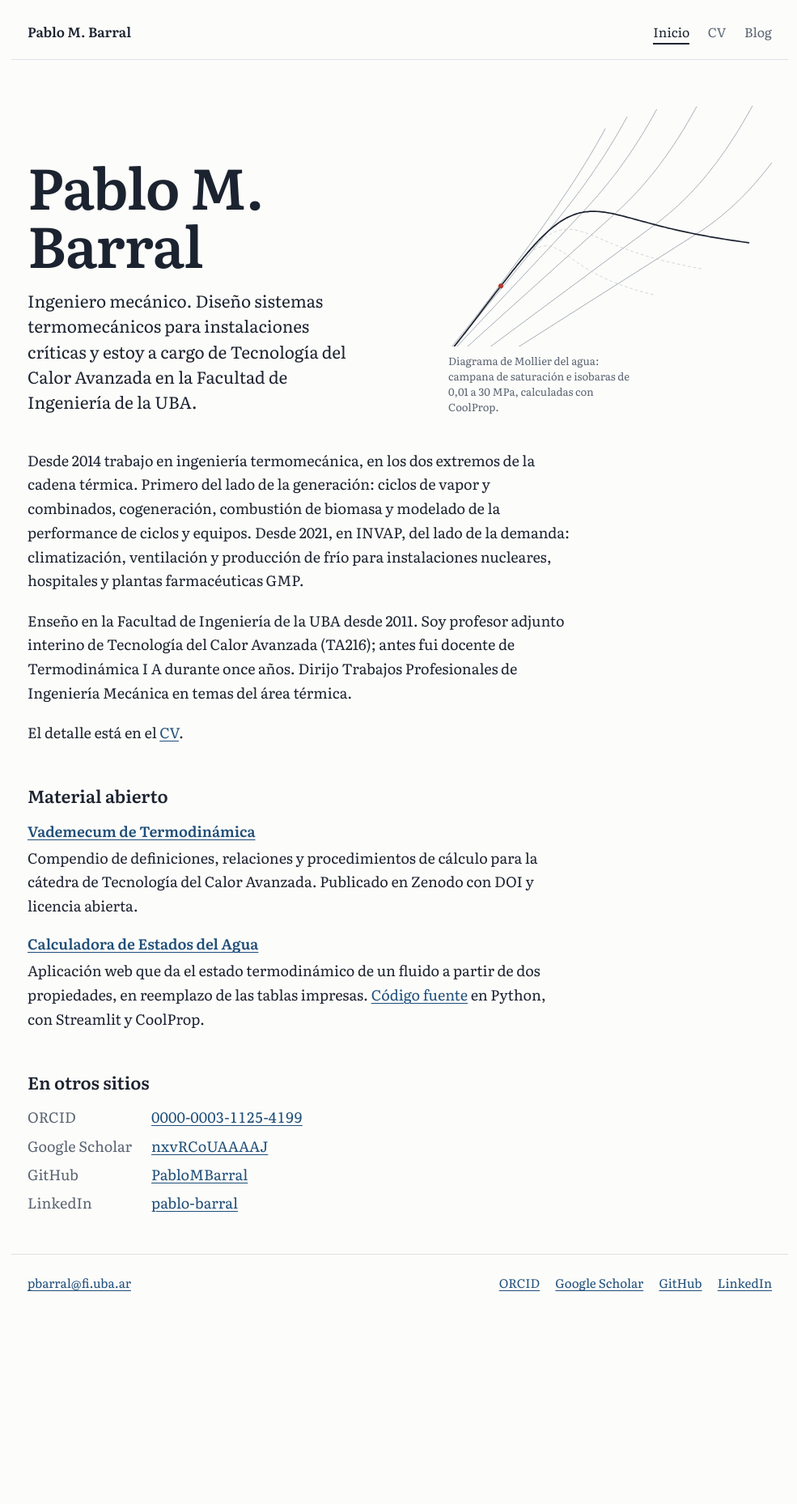
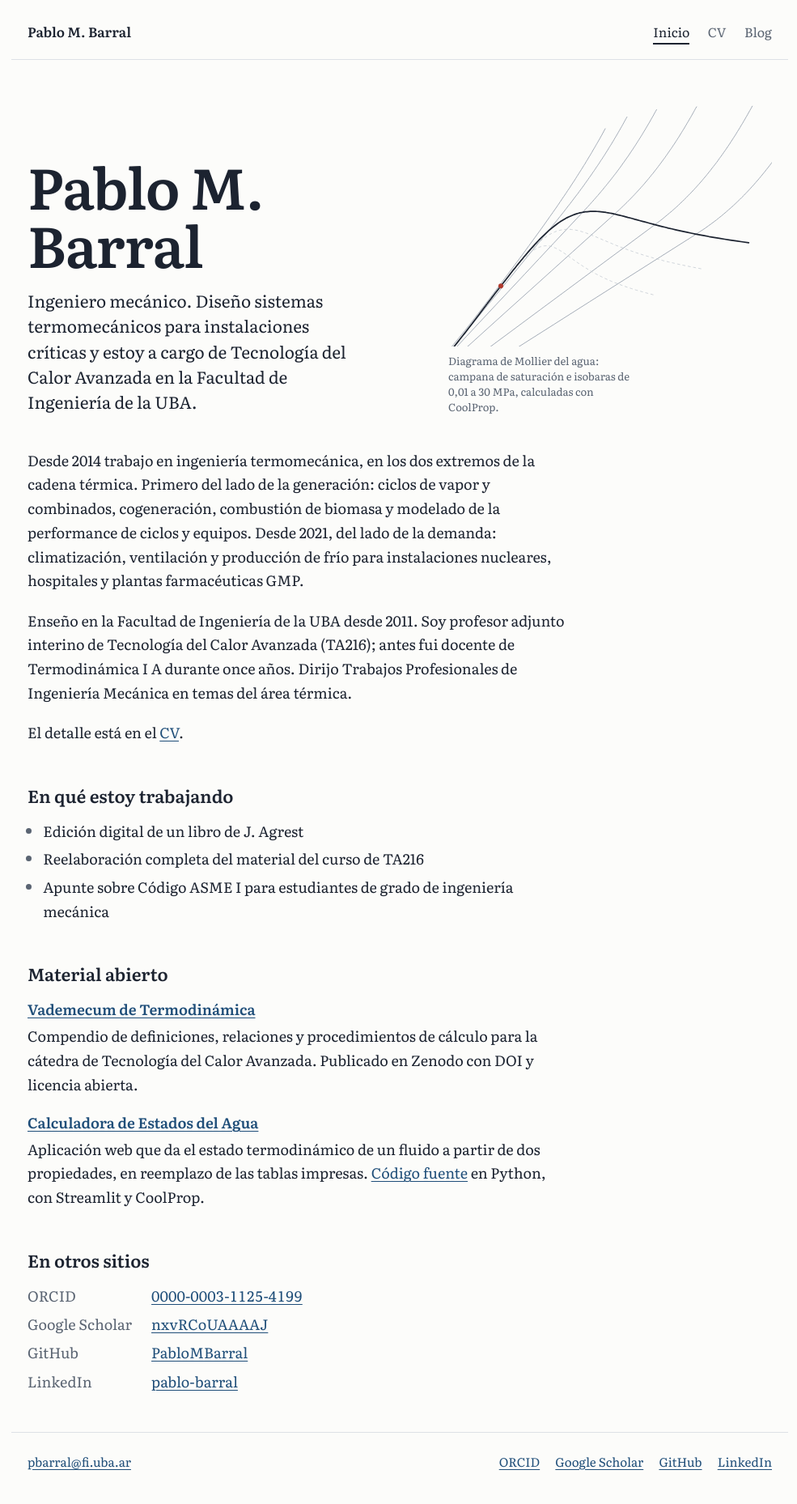
Before and after one commit to PabloMBarral/PabloMBarral.github.io, a Jekyll site: the page built from index.html, in a window 1280 px wide. Shown: the whole page at 81% size, without its empty margins (146-1131 px from the left). Built offline with Jekyll 4.4.1, drawn with Linux system fonts in a browser that asks for light colours; before the commit the page ends 1637 px from its top, so only the background shows below that.

Commit message:
Inicio: sacar INVAP de la presentación y sumar "En qué estoy trabajando"; CV: curso IAEA
Co-Authored-By: Claude Opus 5.5 <noreply@anthropic.com>
Claude-Session: https://claude.ai/code/session_01QtLgxErUSwSS3NCePmkMgF

```diff
--- a/assets/css/main.css
+++ b/assets/css/main.css
@@ -138,6 +138,10 @@ svg.hs { display: block; width: 100%; height: auto; overflow: hidden; }
 .works dt:first-child { margin-top: 0; }
 .works dd { margin: 0.2rem 0 0; }
 
+.now-list { margin: 0; padding-left: 1.2rem; }
+.now-list li { margin: 0.3rem 0; }
+.now-list li::marker { color: var(--muted); }
+
 .profiles-list { display: grid; grid-template-columns: max-content 1fr; gap: 0.35rem 1.5rem; margin: 0; }
 .profiles-list dt { color: var(--muted); }
 .profiles-list dd { margin: 0; font-variant-numeric: tabular-nums lining-nums; }
--- a/index.html
+++ b/index.html
@@ -13,9 +13,18 @@ layout: default
 </section>
 
 <section class="about prose">
-  <p>Desde 2014 trabajo en ingeniería termomecánica, en los dos extremos de la cadena térmica. Primero del lado de la generación: ciclos de vapor y combinados, cogeneración, combustión de biomasa y modelado de la performance de ciclos y equipos. Desde 2021, en INVAP, del lado de la demanda: climatización, ventilación y producción de frío para instalaciones nucleares, hospitales y plantas farmacéuticas GMP.</p>
+  <p>Desde 2014 trabajo en ingeniería termomecánica, en los dos extremos de la cadena térmica. Primero del lado de la generación: ciclos de vapor y combinados, cogeneración, combustión de biomasa y modelado de la performance de ciclos y equipos. Desde 2021, del lado de la demanda: climatización, ventilación y producción de frío para instalaciones nucleares, hospitales y plantas farmacéuticas GMP.</p>
   <p>Enseño en la Facultad de Ingeniería de la UBA desde 2011. Soy profesor adjunto interino de Tecnología del Calor Avanzada (TA216); antes fui docente de Termodinámica I A durante once años. Dirijo Trabajos Profesionales de Ingeniería Mecánica en temas del área térmica.</p>
   <p>El detalle está en el <a href="{{ '/cv/' | relative_url }}">CV</a>.</p>
+</section>
+
+<section class="block">
+  <h2>En qué estoy trabajando</h2>
+  <ul class="now-list">
+    <li>Edición digital de un libro de J. Agrest</li>
+    <li>Reelaboración completa del material del curso de TA216</li>
+    <li>Apunte sobre Código ASME I para estudiantes de grado de ingeniería mecánica</li>
+  </ul>
 </section>
 
 <section class="block">
```
Also changed, not shown: _data/cv.yml (+7 -1 lines).
